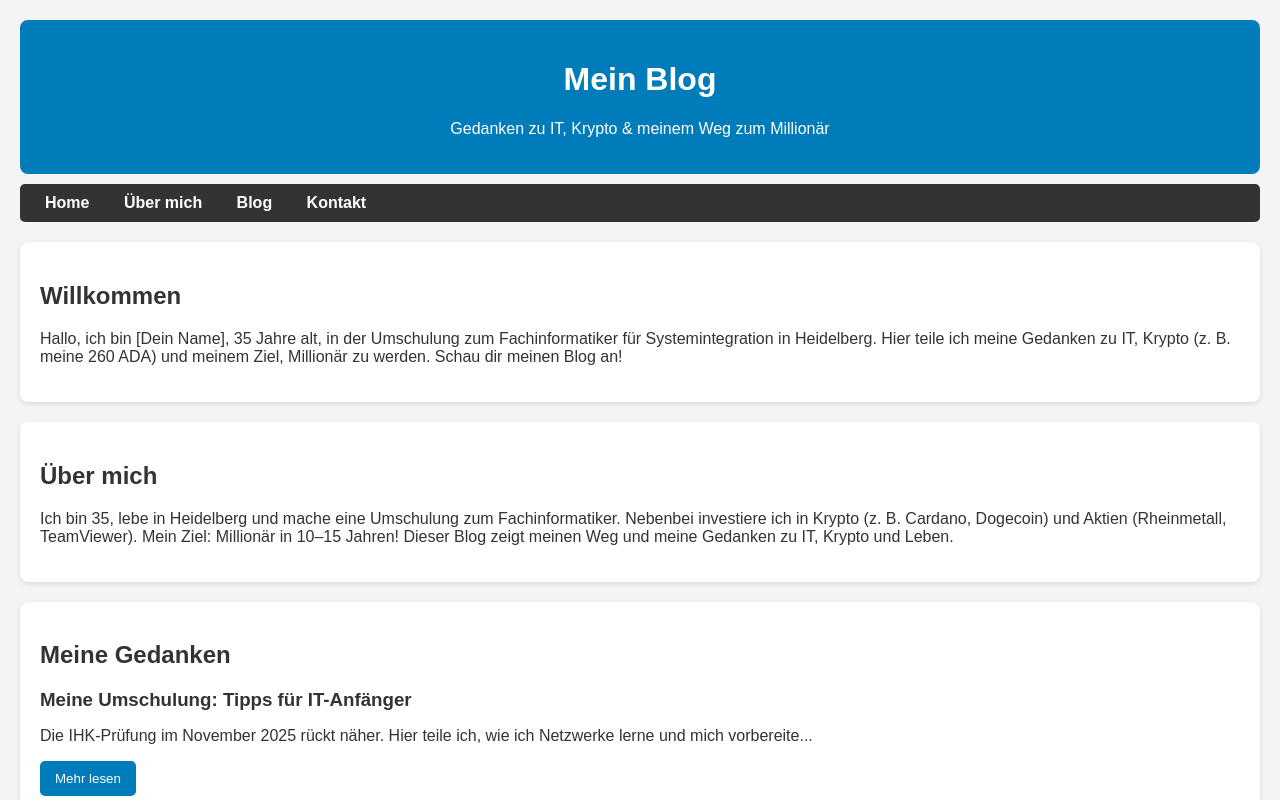
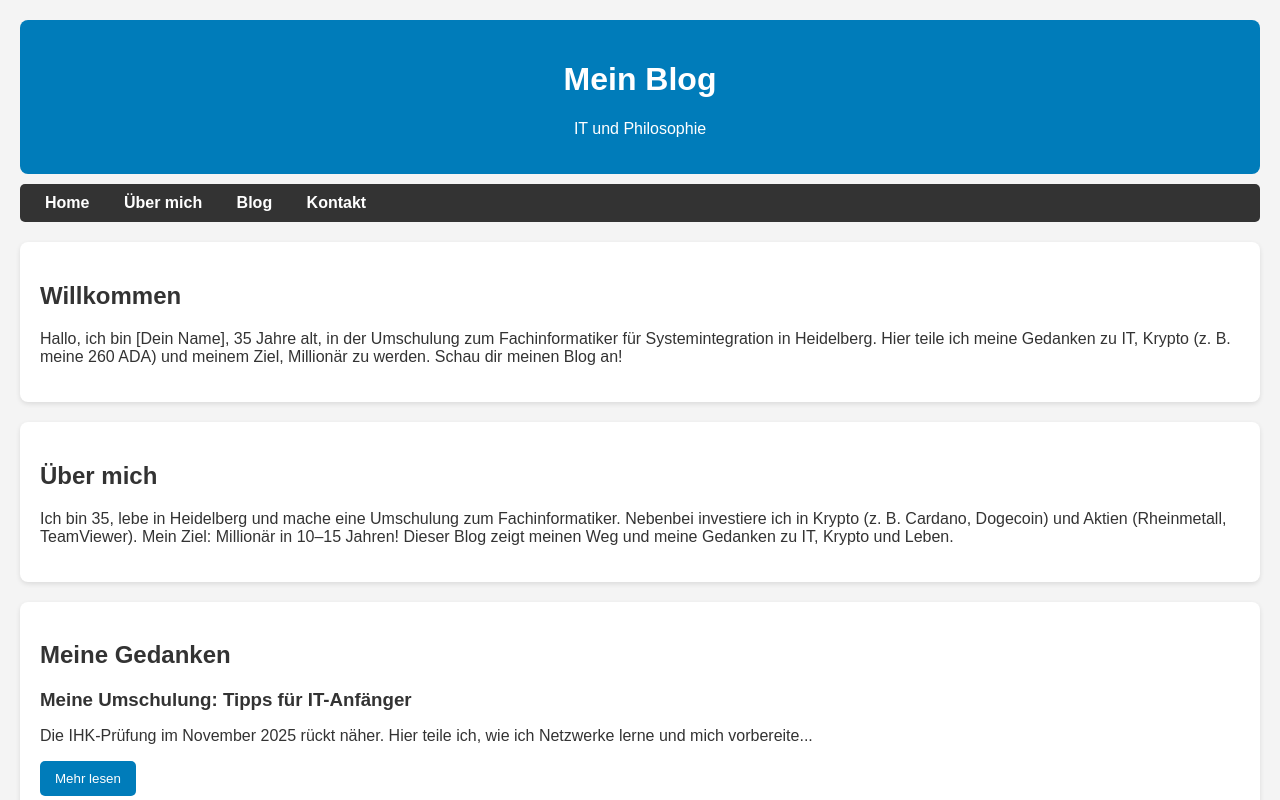
Before and after one commit to yi-joseph/meine_Webseite, a plain HTML site: page index.html in a window 1280 px wide. Shown: the top 800 px of the page. Drawn offline with Linux system fonts and the light colour scheme.

Commit message:
Update index.html

```diff
--- a/index.html
+++ b/index.html
@@ -79,7 +79,7 @@
     <!-- Header -->
     <header>
         <h1>Mein Blog</h1>
-        <p>Gedanken zu IT, Krypto & meinem Weg zum Millionär</p>
+        <p>IT und Philosophie</p>
     </header>
 
     <!-- Navigation -->
```
